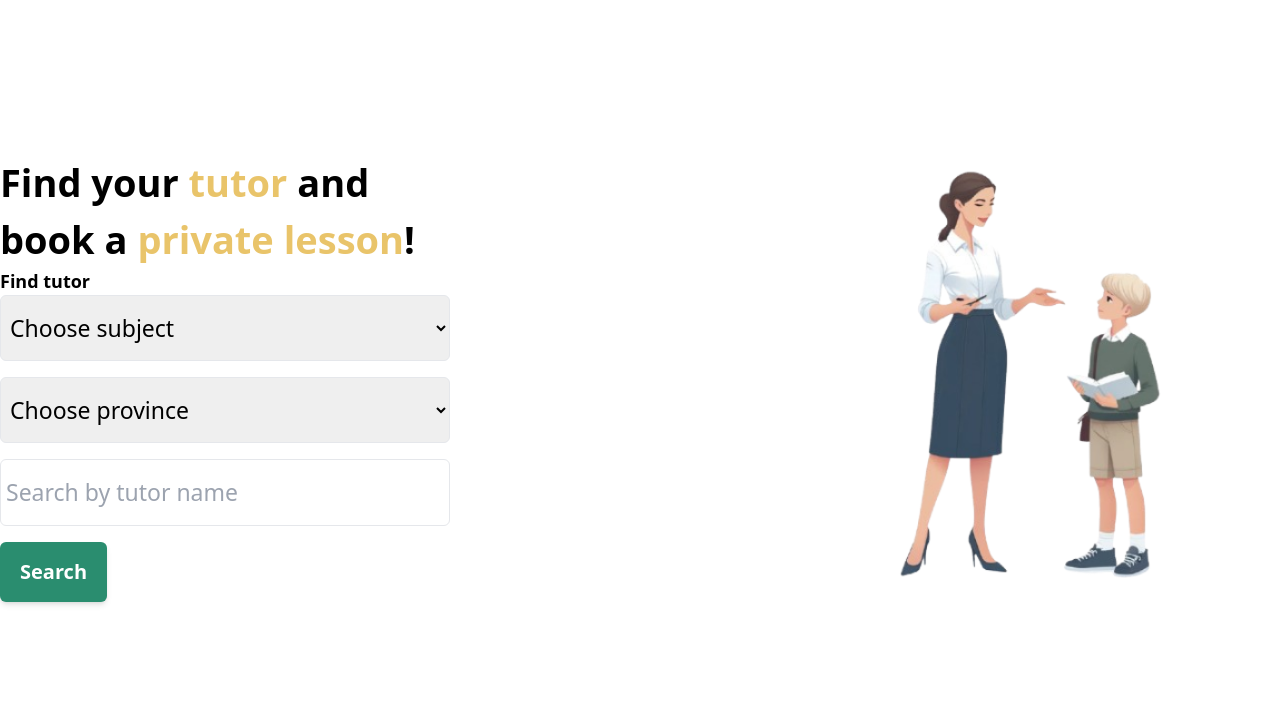
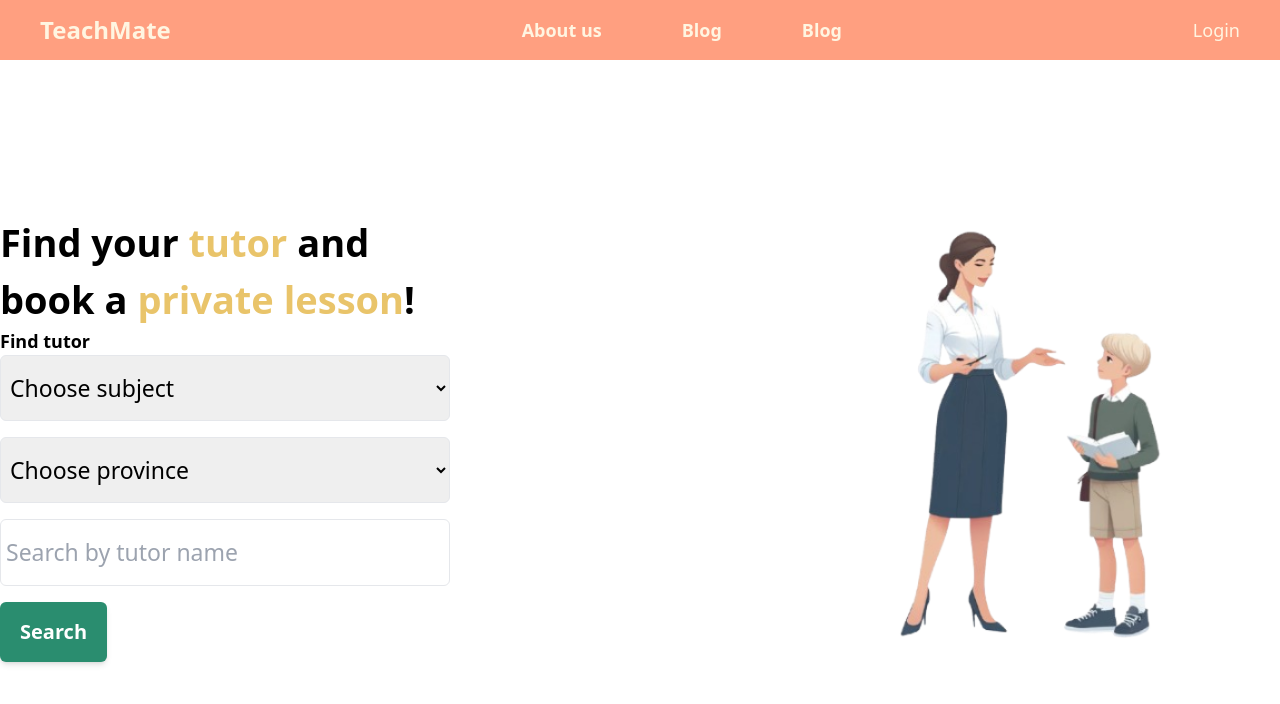
Before and after one commit to MSDoshev/teach-mate, a React (Vite) app: page / in a window 1280 px wide. Shown: the top 704 px of the page. Built offline with nearby package versions, Linux system fonts and the light colour scheme.

Commit message:
Add navigation bar

```diff
--- a/src/App.tsx
+++ b/src/App.tsx
@@ -1,14 +1,14 @@
-import Home from "./Home"
-import "./index.css"
-
+import Header from "./components/Header/Header";
+import Home from "./Home";
+import "./index.css";
 
 function App() {
-
   return (
     <>
-     <Home/>
+      <Header />
+      <Home />
     </>
-  )
+  );
 }
 
-export default App
+export default App;
--- /dev/null
+++ b/src/components/Header/Header.tsx
@@ -0,0 +1,15 @@
+export default function Header() {
+  return (
+    <div className="bg-[#ff9f80] h-[60px] flex flex-row items-center justify-between px-10">
+      <div className=" text-[#fff5e1] font-bold text-2xl hover:text-[#d88366] cursor-pointer">
+        TeachMate
+      </div>
+      <ul className="flex flew-row items-center gap-8 text-[#fff5e1] font-semibold text-lg">
+        <li className="hover:bg-[#d88366] px-6 py-4 cursor-pointer">About us</li>
+        <li className="hover:bg-[#d88366] px-6 py-4 cursor-pointer">Blog</li>
+        <li className="hover:bg-[#d88366] px-6 py-4 cursor-pointer">Blog</li>
+      </ul>
+      <div className="font-medium text-lg text-[#fff5e1] hover:text-[#d88366] cursor-pointer">Login </div>
+    </div>
+  );
+}
```
